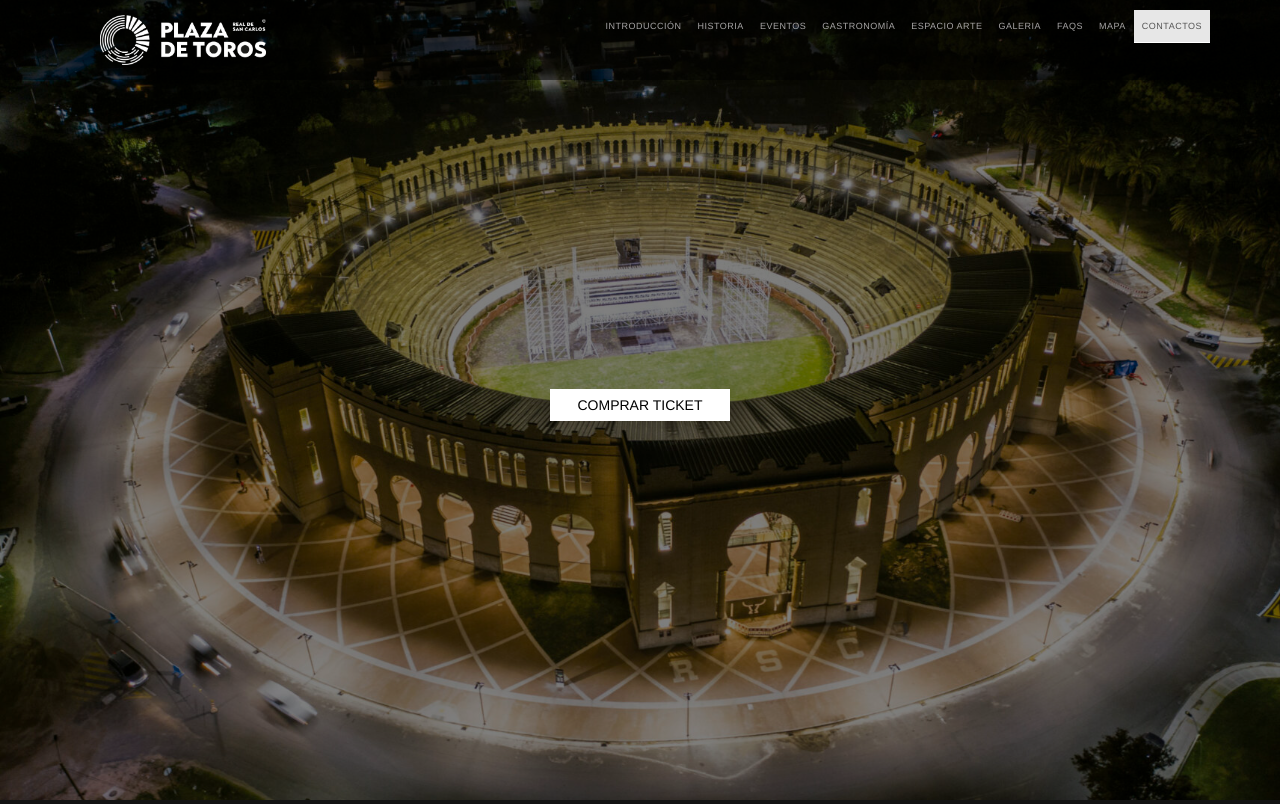
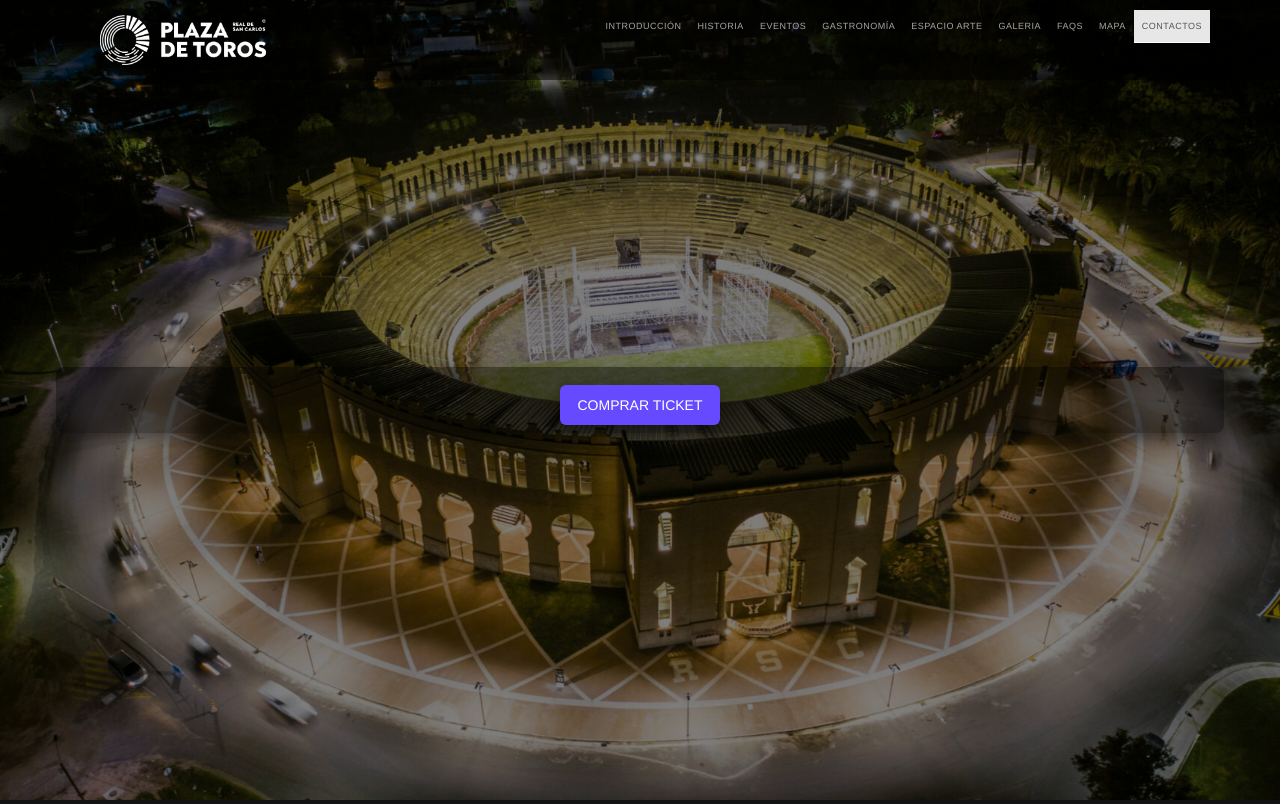
Before and after one commit to Citadin2025/demo-proyecto-plazatoros, a PHP site: page / in a window 1280 px wide. Shown: the top 804 px of the page. Run offline with PHP 8.4, Linux system fonts and the light colour scheme; data that the repository does not hold is empty; some libraries are stand-ins or nearby versions.

Commit message:
Changed the main

```diff
--- a/assets/css/main.css
+++ b/assets/css/main.css
@@ -86,6 +86,49 @@ a:focus {
   box-sizing: border-box;
   width: 100%;
 }
+
+/* =====================
+   HEADER
+   ===================== */
+
+
+.site-header .intro {
+    max-width: 90%;       /* leaves a small margin on the sides */
+    width: 100%;
+    padding: 0 15px;      /* extra padding for small screens */
+    box-sizing: border-box;
+    text-align: center;   /* keeps text centered */
+    word-wrap: break-word; /* breaks long words instead of overflowing */
+}
+
+/* Headings responsive */
+.site-header .intro h1,
+.site-header .intro h2,
+.site-header .intro p {
+    overflow-wrap: break-word; /* modern way to break long text */
+    word-break: break-word;
+}
+
+/* Optional: prevent extremely long words or URLs from breaking layout */
+.site-header .intro h1,
+.site-header .intro h2,
+.site-header .intro p {
+    white-space: normal; /* ensures it wraps */
+}
+
+/* Optional: smaller font on tiny screens */
+@media (max-width: 480px) {
+    .site-header .intro h1 {
+        font-size: 24px;
+    }
+    .site-header .intro h2 {
+        font-size: 18px;
+    }
+    .site-header .intro p {
+        font-size: 16px;
+    }
+}
+
 
 /* =====================
    NAVBAR (custom)
@@ -198,6 +241,17 @@ a:focus {
   padding: 0 15px;
 }
 
+/* subtle dark panel behind the intro text to improve legibility over the hero image */
+.site-header .intro::before {
+  content: "";
+  position: absolute;
+  inset: -8px; /* slightly larger than the text block */
+  background: rgba(0,0,0,0.45);
+  border-radius: 8px;
+  z-index: -1; /* place behind text */
+  box-shadow: 0 6px 18px rgba(0,0,0,0.45);
+}
+
 .site-header .intro h2 {
   margin-top: 0;
   font-size: 25px;
@@ -213,6 +267,22 @@ a:focus {
   font-size: 20px;
   margin-bottom: 10px;
   font-weight: 300;
+}
+
+/* Style the intro CTA button for better contrast */
+#intro-link {
+  display: inline-block;
+  background: #654aff; /* warm accent */
+  color: #fff !important;
+  padding: 10px 18px;
+  border-radius: 6px;
+  text-decoration: none;
+  box-shadow: 0 6px 14px rgba(0,0,0,0.35);
+  transition: transform 0.15s ease, box-shadow 0.15s ease;
+}
+#intro-link:hover, #intro-link:focus {
+  transform: translateY(-2px);
+  box-shadow: 0 10px 20px rgba(0,0,0,0.4);
 }
 
 /* alternativa flex (valign helper que usás) */
```
